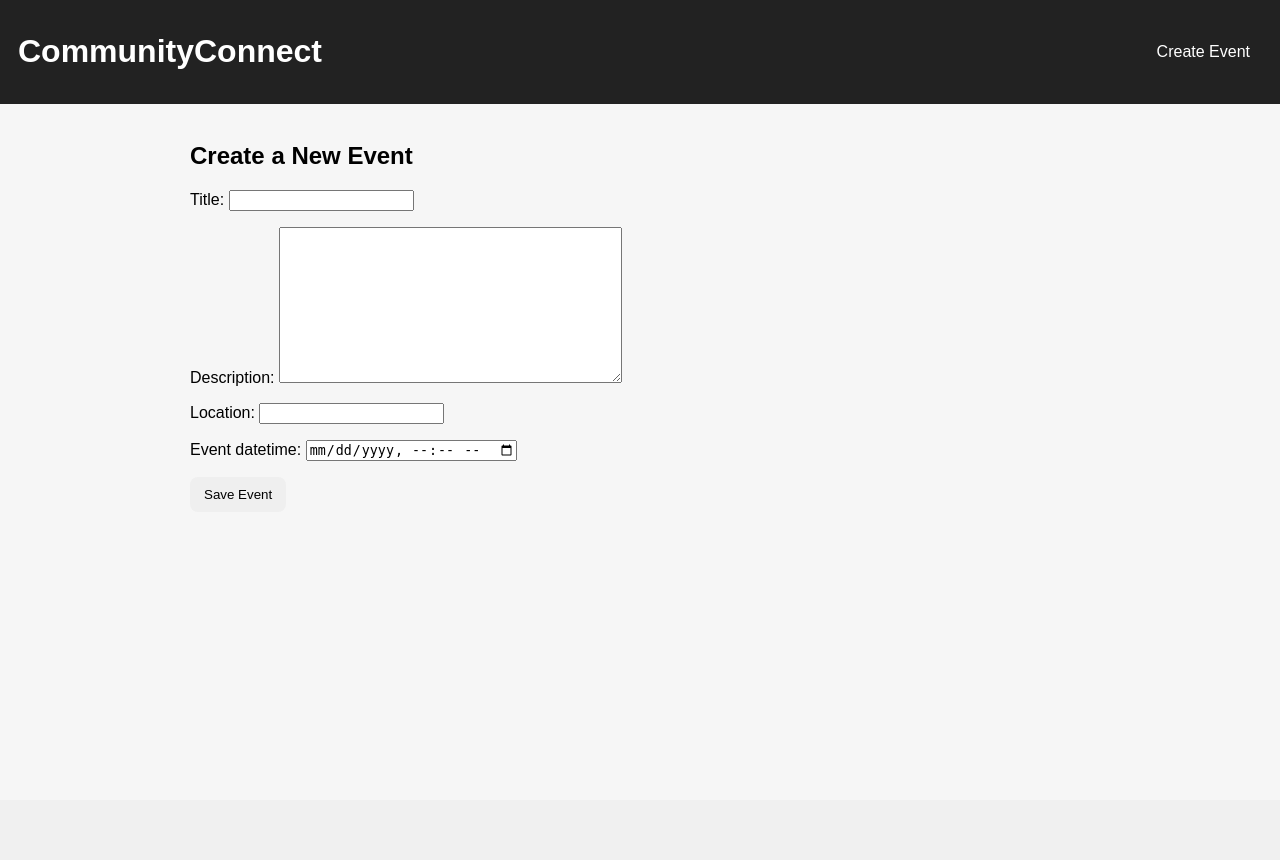
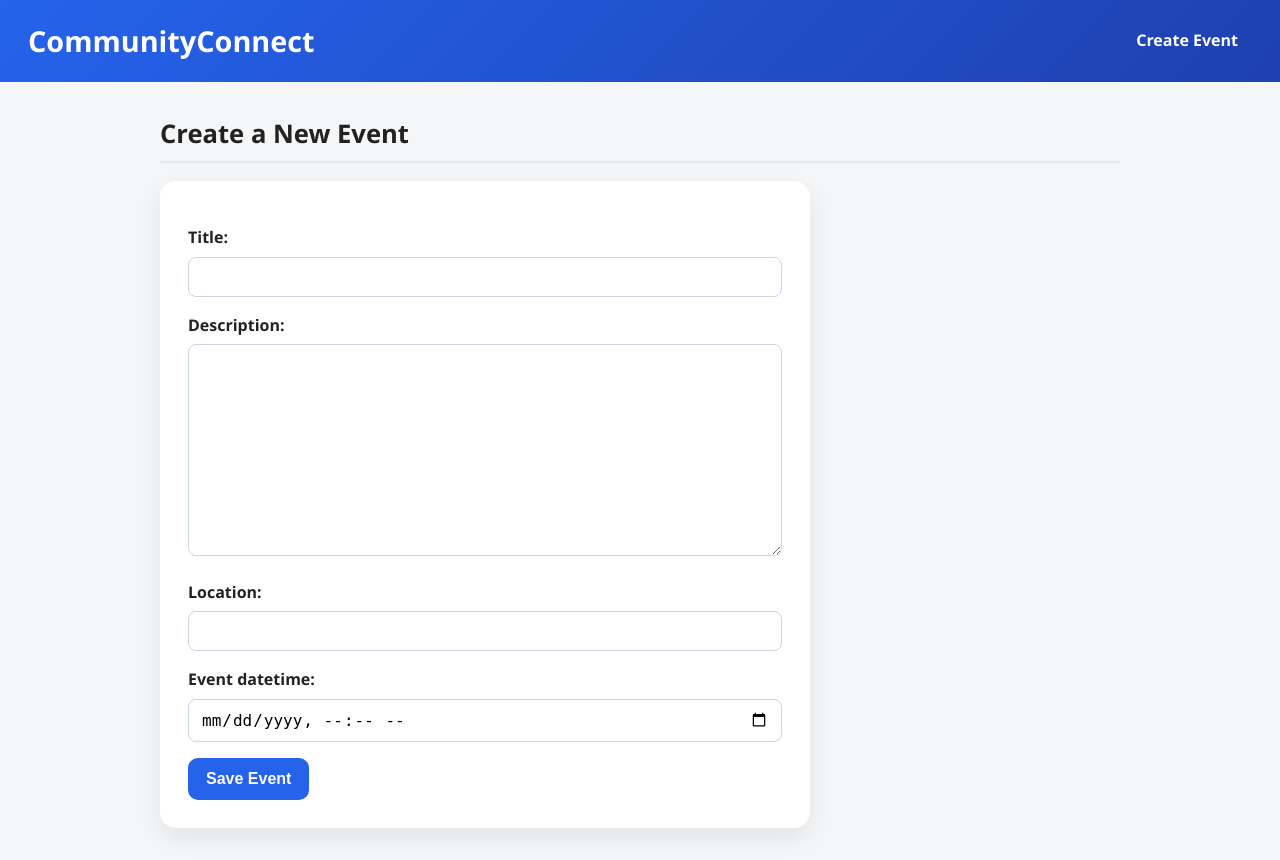
Before and after one commit to TerraMercia/Community-Event, a Django app: page /new/ in a window 1280 px wide. Before the commit the page ends 499 px from the top, so only its background shows below. Run offline with Django 5.2, Linux system fonts and the light colour scheme.

Commit message:
Add files via upload

```diff
--- a/static/css/styles.css
+++ b/static/css/styles.css
@@ -1,9 +1,177 @@
-body { font-family: Arial, sans-serif; margin: 0; background: #f6f6f6; }
-.site-header { background: #222; color: #fff; padding: 12px 18px; display:flex; justify-content:space-between; align-items:center; }
-.site-header a { color: #fff; text-decoration: none; margin-right: 12px; }
-.container { padding: 18px; max-width: 900px; margin: 0 auto; }
+* {
+  box-sizing: border-box;
+}
 
-.card-list { list-style: none; padding: 0; }
-.card { background: #fff; padding: 14px; margin: 10px 0; border-radius: 10px; box-shadow: 0 1px 4px rgba(0,0,0,0.08); }
+body {
+  margin: 0;
+  font-family: "Segoe UI", Roboto, Helvetica, Arial, sans-serif;
+  background: #f4f6f8;
+  color: #222;
+  line-height: 1.6;
+}
 
-.form button { padding: 10px 14px; border: 0; border-radius: 8px; cursor: pointer; }
+.site-header {
+  background: linear-gradient(135deg, #2563eb, #1e40af);
+  color: white;
+  padding: 18px 28px;
+  display: flex;
+  align-items: center;
+  justify-content: space-between;
+}
+
+.site-header h1 {
+  margin: 0;
+  font-size: 1.8rem;
+}
+
+.site-header a {
+  color: white;
+  text-decoration: none;
+  font-weight: 600;
+}
+
+.site-header nav a {
+  margin-left: 18px;
+  padding: 8px 14px;
+  border-radius: 8px;
+  transition: background 0.2s ease;
+}
+
+.site-header nav a:hover {
+  background: rgba(255, 255, 255, 0.15);
+}
+
+.container {
+  max-width: 1000px;
+  margin: 32px auto;
+  padding: 0 20px;
+}
+
+h2 {
+  margin-bottom: 18px;
+  font-size: 1.6rem;
+  border-bottom: 2px solid #e5e7eb;
+  padding-bottom: 6px;
+}
+
+.card-list {
+  list-style: none;
+  padding: 0;
+  margin: 0;
+}
+
+.card {
+  background: white;
+  border-radius: 14px;
+  padding: 20px 22px;
+  margin-bottom: 16px;
+  box-shadow: 0 8px 20px rgba(0, 0, 0, 0.06);
+  transition: transform 0.15s ease, box-shadow 0.15s ease;
+}
+
+.card:hover {
+  transform: translateY(-3px);
+  box-shadow: 0 14px 30px rgba(0, 0, 0, 0.1);
+}
+
+.card h3 {
+  margin-top: 0;
+  margin-bottom: 8px;
+}
+
+.card h3 a {
+  color: #1e40af;
+  text-decoration: none;
+}
+
+.card h3 a:hover {
+  text-decoration: underline;
+}
+
+.card p {
+  margin: 6px 0;
+  color: #444;
+}
+
+.empty-state {
+  background: #fff;
+  padding: 30px;
+  border-radius: 14px;
+  text-align: center;
+  color: #555;
+  box-shadow: 0 6px 16px rgba(0, 0, 0, 0.05);
+}
+
+.empty-state a {
+  color: #2563eb;
+  font-weight: 600;
+  text-decoration: none;
+}
+
+.empty-state a:hover {
+  text-decoration: underline;
+}
+
+.form {
+  background: white;
+  padding: 28px;
+  border-radius: 16px;
+  box-shadow: 0 10px 24px rgba(0, 0, 0, 0.08);
+  max-width: 650px;
+}
+
+.form p {
+  margin-bottom: 16px;
+}
+
+.form label {
+  font-weight: 600;
+  display: block;
+  margin-bottom: 6px;
+}
+
+.form input,
+.form textarea,
+.form select {
+  width: 100%;
+  padding: 10px 12px;
+  border-radius: 8px;
+  border: 1px solid #cbd5e1;
+  font-size: 1rem;
+}
+
+.form textarea {
+  min-height: 120px;
+  resize: vertical;
+}
+
+.form input:focus,
+.form textarea:focus {
+  outline: none;
+  border-color: #2563eb;
+  box-shadow: 0 0 0 2px rgba(37, 99, 235, 0.15);
+}
+
+button {
+  background: #2563eb;
+  color: white;
+  border: none;
+  padding: 12px 18px;
+  border-radius: 10px;
+  font-size: 1rem;
+  font-weight: 600;
+  cursor: pointer;
+  transition: background 0.2s ease, transform 0.1s ease;
+}
+
+button:hover {
+  background: #1e40af;
+  transform: translateY(-1px);
+}
+
+footer {
+  text-align: center;
+  padding: 30px 10px;
+  color: #666;
+  font-size: 0.9rem;
+}
```
